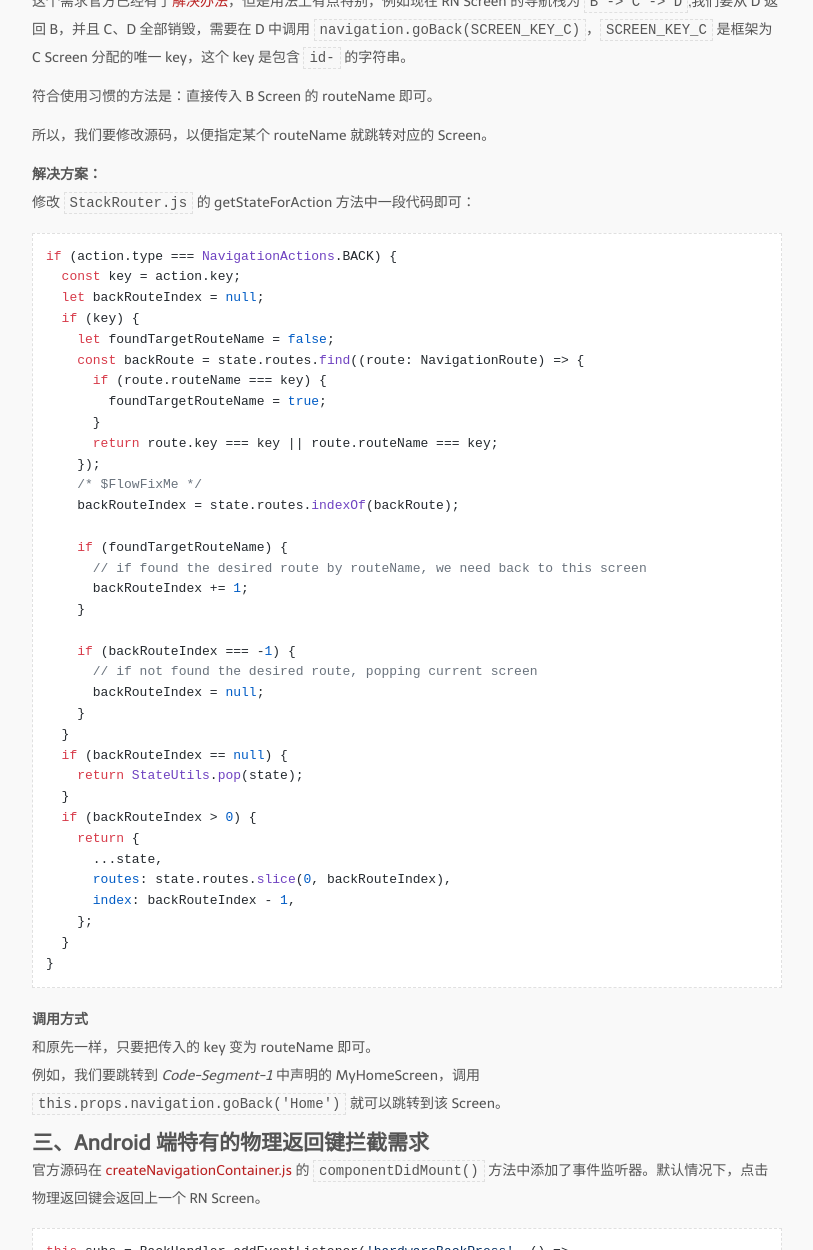
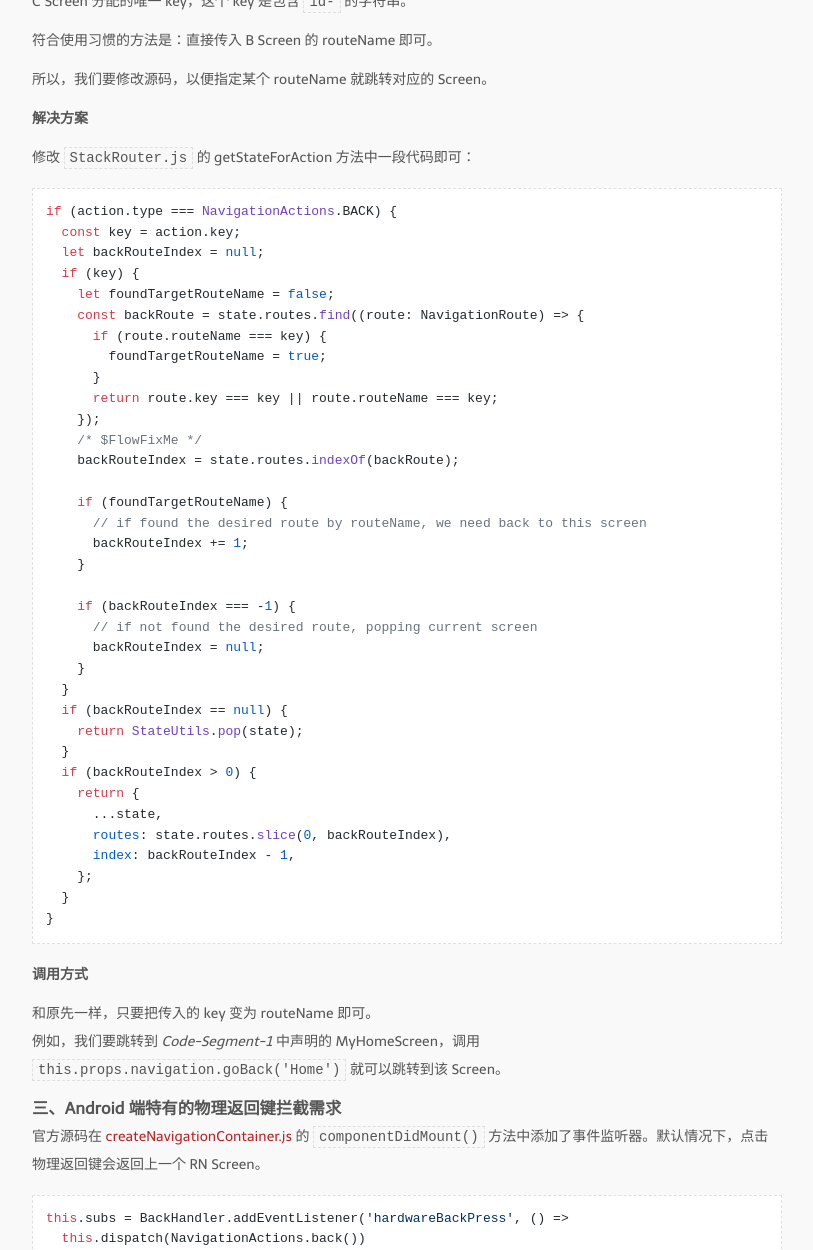
Before and after one commit to johnwatsondev/johnwatsondev.github.io, a Jekyll site: the page built from _posts/2017-11-23-you-must-know-the-knowledge-of-react-navite-navigation.md, in a window 1280 px wide and 1400 px high, scrolled down 7283 px, cut to the strip 150-1400 px from the top of the window. Shown: the whole strip, without its empty margins (233-1046 px from the left). Built offline with Jekyll 4.4.1, drawn with Linux system fonts in a browser that asks for light colours; nearby versions of some CDN libraries; some web fonts are replaced; comment, search, counter and statistics services are not loaded.

````diff
--- a/_posts/2017-11-23-you-must-know-the-knowledge-of-react-navite-navigation.md
+++ b/_posts/2017-11-23-you-must-know-the-knowledge-of-react-navite-navigation.md
@@ -10,13 +10,13 @@ tags:
 作者：[JohnWatsonDev](http://johnwatsondev.com)
 转载请注明出处 --- 有节操工程师必备品质~
 
-# 预备知识
+## 预备知识
 本文假设您熟悉 React、React Native 以及 Android 开发
 
-# 混编配置
+## 混编配置
 项目默认使用 Native 代码编写，RN 代码只在某些业务中使用
 
-# 业务需求
+## 业务需求
 覆盖 RN 和原生混编场景下不同的导航需求
 
 一、跳转需求
@@ -29,10 +29,10 @@ Native 界面跳转到 N 个 RN 界面，继续跳转到另一个 Native 界面
 三、Android 端特有的物理返回键拦截需求
 我们需要保持顶部导航栏返回键行为和物理返回键行为一致，所以需要该功能。
 
-# 方案调研
+## 方案调研
 市面上主要的方案有三种：react-community 的 [react-navigation](https://github.com/react-community/react-navigation)、airbnb 的 [native-navigation](https://github.com/airbnb/native-navigation) 以及 wix 的 [react-native-navigation](https://github.com/wix/react-native-navigation)
 
-## 实现原理
+### 实现原理
 
 本文不专门对框架源码进行解析，只做大概介绍。
 
@@ -45,7 +45,7 @@ Native 界面跳转到 N 个 RN 界面，继续跳转到另一个 Native 界面
 三、[react-native-navigation](https://github.com/wix/react-native-navigation)
 本方案实质上是由 Native 层的框架实现，JS 层只做了一些 Native API 的包裹。该框架必须在 JS 端注册所有业务 Screen Component，而且决定启动哪个 Screen 也是在 JS 端控制的。然后通过 RN Bridge 把需要启动的 Screen 参数传到 Native 层，框架的 Native 层解析之后，启动壳 Activity，渲染相应的 Screen Component 到 ReactRootView 上。顶部导航栏定制性同样不够高。
 
-## 对比图
+### 对比图
 
 |   名称                   | 优点                            | 缺点                               |
 |:------------------------|:--------------------------------|:----------------------------------|
@@ -53,18 +53,18 @@ Native 界面跳转到 N 个 RN 界面，继续跳转到另一个 Native 界面
 | native-navigation       | 单页管理多个 Fragment，思路有借鉴意义   | Native 端侵入性强，顶部导航栏定制性不高 |
 | react-native-navigation | 为纯 RN 编写的应用而生，渲染效果更好 | 强依赖 Native 端框架实现各种效果，顶部导航栏定制性不高|
 
-## 最终决定
+### 最终决定
 
 采用 [react-navigation](https://github.com/react-community/react-navigation) 比较适合我们混编的场景
 
-# 框架集成
+## 框架集成
 
-## 使用官网代码
+### 使用官网代码
 
 方法一：在主工程目录下执行 `npm install --save react-navigation`
 方法二：直接在 package.json 中的 dependencies 对象中添加 `"react-navigation": "1.0.0-beta.20"`，然后在主工程目录下执行 `npm install` 即可
 
-## 使用私有仓库
+### 使用私有仓库
 
 把 package.json 中 dependencies 对象下 `react-navigation` 对应的版本号改为如下两种格式：
 
@@ -79,9 +79,9 @@ SSH Clone 地址：`git@github.com:johnwatsondev/react-navigation.git`
 HTTPS 方式：`git+https://git@github.com/johnwatsondev/react-navigation.git#master`
 SSH 方式：`git+ssh://git@github.com/johnwatsondev/react-navigation.git#master`
 
-# 功能示例
+## 功能示例
 
-## react-navigation 提供了三种导航样式：
+### react-navigation 提供了三种导航样式：
 StackNavigator --- 和 Android 系统跳转 Activity 方式效果一致 (launchMode = "standard")
 TabNavigator --- 同 Android 系统的 TabActivity 效果类似
 DrawerNavigator --- 与 Android 系统的 DrawerLayout 效果相同
@@ -89,7 +89,7 @@ DrawerNavigator --- 与 Android 系统的 DrawerLayout 效果相同
 **特别说明：**
 我们仅以 StackNavigator 为例讲解，其他样式暂不解释。
 
-## RN 端构建界面
+### RN 端构建界面
 
 我们封装了 StackNavigator 的组件如下：
 
@@ -153,14 +153,14 @@ AppRegistry.registerComponent('ReactNativeNavigationDemo', () => MyApp);
 
 在每个业务 Screen 中调用我们的参数方法是：`this.props.screenProps.myProps.XXX` (PS: XXX 代表 Native 端 bundle 中传入的 key)
 
-## 一、跳转需求
+### 一、跳转需求
 
 ![RN 混编跳转图示](http://ozqz8ena7.bkt.clouddn.com/RN%20%E6%B7%B7%E7%BC%96%E8%B7%B3%E8%BD%AC%E5%9B%BE%E7%A4%BA.png)
 
 上图中：
 A 为 Native Activity、B/C/D 为 RN Screen、E 为 Native Activity
 
-### A 启动 B/C/D 任意一个
+#### A 启动 B/C/D 任意一个
 
 直接在 Native 启动装载 RN 的壳 Activity 即可。唯一要注意的地方是我们一般要动态启动 B、C、D 中某一个 Activity。那么需要动态传递参数到 RN JS 代码中决定启动哪个 Screen。
 
@@ -177,7 +177,7 @@ public static Intent callHomeScreenIntent(Context context) {
 
 在 Activity A 中直接调用上面的 Intent，我们会把要启动的 Screen 名称 `Home` 传递到 RN 代码中。通过在 *Code-Segment-1* 代码中的 `initialRouteName: this.props.myProps.SCREEN` 指定初始化 Screen，由此实现动态唤起某个已注册的 RN Screen。
 
-### B 启动 B/C/D 任意一个
+#### B 启动 B/C/D 任意一个
 
 在 RN StackNavigator 内部跳转很简单，在业务 Screen 组件中使用 `this.props.navigation.navigate('Your Screen Route Name', {XXX: 'XXX'}` 即可。
 
@@ -186,7 +186,7 @@ public static Intent callHomeScreenIntent(Context context) {
 
 更多资料请参考 [Screen-Navigation-Prop](https://reactnavigation.org/docs/navigators/navigation-prop#Screen-Navigation-Prop)
 
-### B/C/D 任意一个启动 D
+#### B/C/D 任意一个启动 D
 
 只需要通过 NativeModule 调用 Native Activity 即可，代码为：`InvokeJumpToApp.navigateToActivityD()`
 
@@ -238,7 +238,7 @@ public class InvokeJumpToAppModule extends ReactContextBaseJavaModule {
 }
 ```
 
-## 二、顶部导航栏返回键行为定制需求 (默认行为：返回上一个业务界面)
+### 二、顶部导航栏返回键行为定制需求 (默认行为：返回上一个业务界面)
 
 框架默认不支持定制返回键的行为，但是支持替换自己的 header。所以，我们只能定制整个 header。
 
@@ -248,7 +248,7 @@ public class InvokeJumpToAppModule extends ReactContextBaseJavaModule {
 
 大体思路是：我们可以在 Native 启动 RN Screen，或者在 RN Screen 启动 RN Screen 时，给目标 RN Screen 中传递参数，然后传入自定义 header 中，由此可以动态控制该 RN Screen 顶部导航栏返回键的行为。
 
-### Native 界面跳转到 RN 界面，又跳转了 N 个 RN 界面，在最后一个 RN 界面中直接返回之前压栈的 Native 界面
+#### Native 界面跳转到 RN 界面，又跳转了 N 个 RN 界面，在最后一个 RN 界面中直接返回之前压栈的 Native 界面
 
 ![RN 界面直接返回之前压栈的 Native 界面](http://ozqz8ena7.bkt.clouddn.com/RN%20%E7%95%8C%E9%9D%A2%E7%9B%B4%E6%8E%A5%E8%BF%94%E5%9B%9E%E4%B9%8B%E5%89%8D%E5%8E%8B%E6%A0%88%E7%9A%84%20Native%20%E7%95%8C%E9%9D%A2.png)
 
@@ -295,7 +295,7 @@ export default UseSystemBackBehaviourScreen
 this.props.navigation.navigate('UseSystemBackBehaviourScreen', {sysBack: true})
 ```
 
-### Native 界面跳转到 RN 界面，又跳转了 N 个 RN 界面，在最后一个 RN 界面中直接返回某个之前压栈的 RN 界面
+#### Native 界面跳转到 RN 界面，又跳转了 N 个 RN 界面，在最后一个 RN 界面中直接返回某个之前压栈的 RN 界面
 
 ![RN 界面直接返回之前压栈的 RN 界面](http://ozqz8ena7.bkt.clouddn.com/RN%20%E7%95%8C%E9%9D%A2%E7%9B%B4%E6%8E%A5%E8%BF%94%E5%9B%9E%E4%B9%8B%E5%89%8D%E5%8E%8B%E6%A0%88%E7%9A%84%20RN%20%E7%95%8C%E9%9D%A2.png)
 
@@ -305,7 +305,7 @@ this.props.navigation.navigate('UseSystemBackBehaviourScreen', {sysBack: true})
 
 所以，我们要修改源码，以便指定某个 routeName 就跳转对应的 Screen。
 
-#### 解决方案：
+**解决方案**
 
 修改 `StackRouter.js` 的 getStateForAction 方法中一段代码即可：
 
@@ -347,12 +347,12 @@ if (action.type === NavigationActions.BACK) {
 }
 ```
 
-#### 调用方式
+**调用方式**
 
 和原先一样，只要把传入的 key 变为 routeName 即可。
 例如，我们要跳转到 *Code-Segment-1* 中声明的 MyHomeScreen，调用 `this.props.navigation.goBack('Home')` 就可以跳转到该 Screen。
 
-## 三、Android 端特有的物理返回键拦截需求
+### 三、Android 端特有的物理返回键拦截需求
 
 官方源码在 [createNavigationContainer.js](https://github.com/react-community/react-navigation/blob/master/src/createNavigationContainer.js#L155) 的 `componentDidMount()` 方法中添加了事件监听器。默认情况下，点击物理返回键会返回上一个 RN Screen。
 
@@ -366,7 +366,7 @@ this.subs = BackHandler.addEventListener('hardwareBackPress', () =>
 
 一个有意思的问题是：如果现在启动了三个 RN 界面，如果每个 Screen Component 都去监听 BackHandler 物理返回键事件，谁优先去响应呢？所以，合适的思路是我们在 Screen Component 的某个上层组件拦截物理返回键事件，然后根据当前的导航状态来确定当前正在展示的目标 Screen Component，把这个事件分发给该 Screen Component。这个上层组件就是 `CardStack`，因为每一个 StackNavigator 组件都会包含一个 `CardStack`。在 `CardStack` 中我们可以获得正确的目标 Screen Component。
 
-### 解决方案：
+#### 解决方案
 
 1.修改 `createNavigationContainer.js` 中 `componentDidMount()` 和 `componentWillUnmount()` 两个方法：
 
@@ -425,7 +425,7 @@ componentWillUnmount() {
 }
 ```
 
-### RN 中的业务 Screen 如何拦截呢？
+#### RN 中的业务 Screen 如何拦截呢？
 只需要在 Screen Component 中的 静态 `navigationOptions` 对象中指定给 `backPressedListener` 一个 function 即可。
 代码如下：
 
@@ -467,7 +467,7 @@ class YourRNScreenComponent extends Component {
 
 **注意：** backPressedListener 的值必须是 function，而且要返回布尔类型。如果我们要处理该事件就返回 true，否则返回 false。
 
-# StackNavigator 工作原理
+## StackNavigator 工作原理
 
 我们定义的每一个 `StackNavigator` 都是由 N 个 route 页面构成的。而我们所有的页面都存储在导航容器的静态 router 中。我们可以理解成 router 保存了所有我们要渲染的 Screen Component 所有信息。
 
@@ -481,8 +481,8 @@ class YourRNScreenComponent extends Component {
 
 `NavigationContainer` 分为有状态和无状态两种，如果该容器是顶层 Component ，那么它就是有状态的。我们知道这个导航库支持嵌套，有的 `NavigationContainer` 会作为一个 Screen Component 存在，此时这个 `NavigationContainer` 就是无状态的，它不会创建自己的 navigation 对象来管理导航状态。从 React Component 的角度来理解，子组件的状态只能来自父组件，也就是说，无论是 `NavigationContainer` 还是 Nested `NavigationContainer` 中的某个 Screen 要执行某个 Action ，这个 Action 只能由 最外层的 `NavigationContainer` 中创建的 navigation 对象的 dispatch 方法来接收，由此触发整个 Component Tree 的状态刷新。
 
-# 代码示例
+## 代码示例
 [ReactNativeNavigationDemo](https://github.com/johnwatsondev/ReactNativeNavigationDemo)
 
-# 致谢
+## 致谢
 感谢您阅读本文，如果您有任何问题，请留言或者发送到 `johnwatsondev.com@gmail.com`。
````
